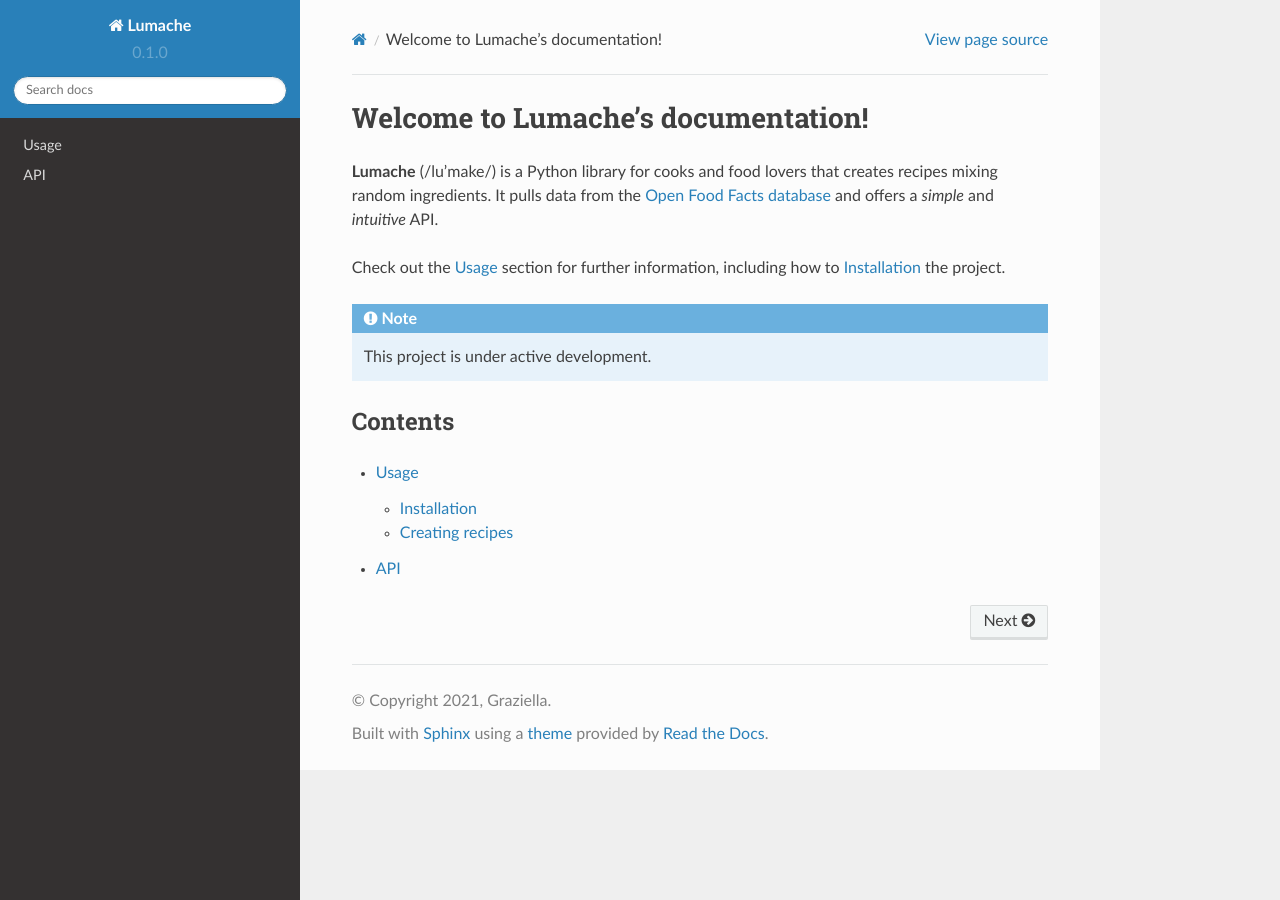
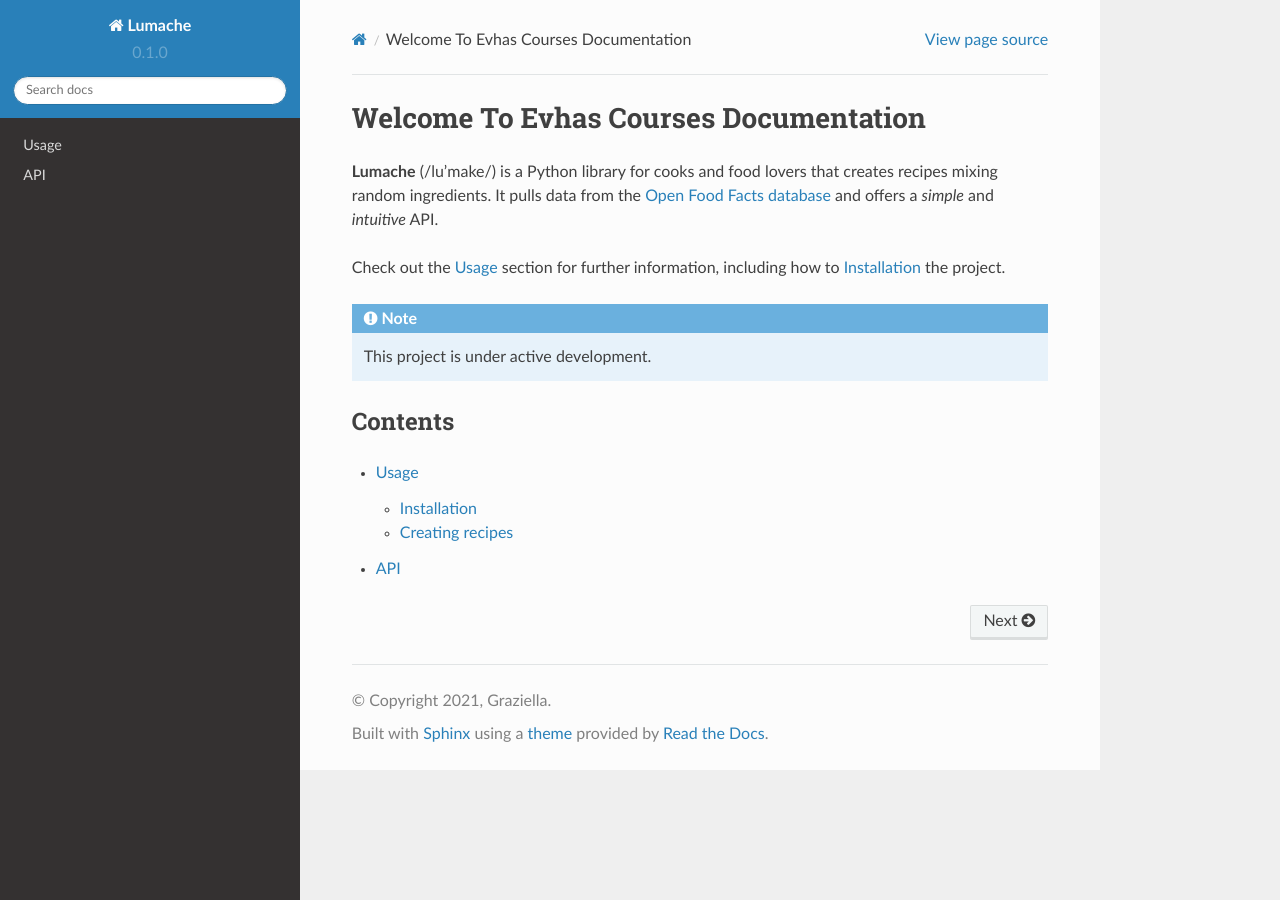
Before and after one commit to tarun123456789055555/Doc, a Sphinx documentation site: the page built from docs/source/index.rst, in a window 1280 px wide. Built offline with Sphinx 7.4.7 and the Read the Docs theme 2.0.0, drawn with Linux system fonts in a browser that asks for light colours.

Commit message:
Update index.rst

```diff
--- a/docs/source/index.rst
+++ b/docs/source/index.rst
@@ -1,5 +1,5 @@
-Welcome to Lumache's documentation!
-===================================
+Welcome To Evhas Courses Documentation
+=========================================
 
 **Lumache** (/lu'make/) is a Python library for cooks and food lovers
 that creates recipes mixing random ingredients.
```
